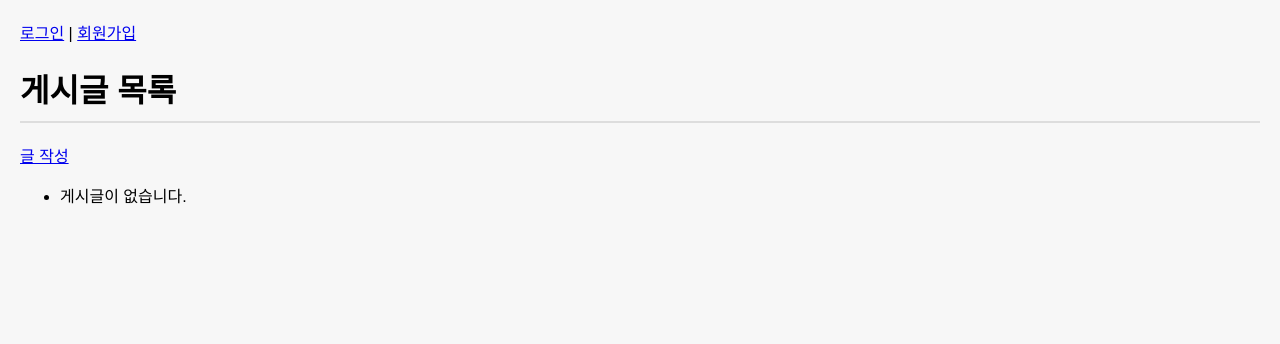
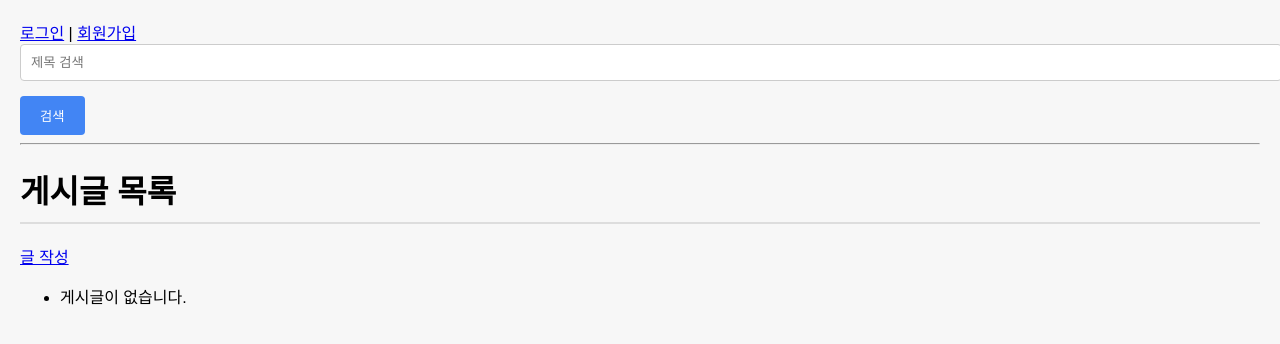
Before and after one commit to lynn0325/WAGIhw, a Django app: page /posts/ in a window 1280 px wide. Shown: the top 344 px of the page. Run offline with Django 5.2, Linux system fonts and the light colour scheme; data that the repository does not hold is empty.

Commit message:
Add files via upload

```diff
--- a/post/templates/list.html
+++ b/post/templates/list.html
@@ -20,6 +20,14 @@
     <a href="{% url 'signup' %}">회원가입</a>
 {% endif %}
 
+<!-- 검색 폼 -->
+<form method="GET" action="{% url 'list' %}">
+    <input type="text" name="q" placeholder="제목 검색" value="{{ query|default:'' }}">
+    <button type="submit">검색</button>
+</form>
+
+<hr>
+
 <h1>게시글 목록</h1>
 <a href="{% url 'write' %}">글 작성</a>
 <ul>
```
